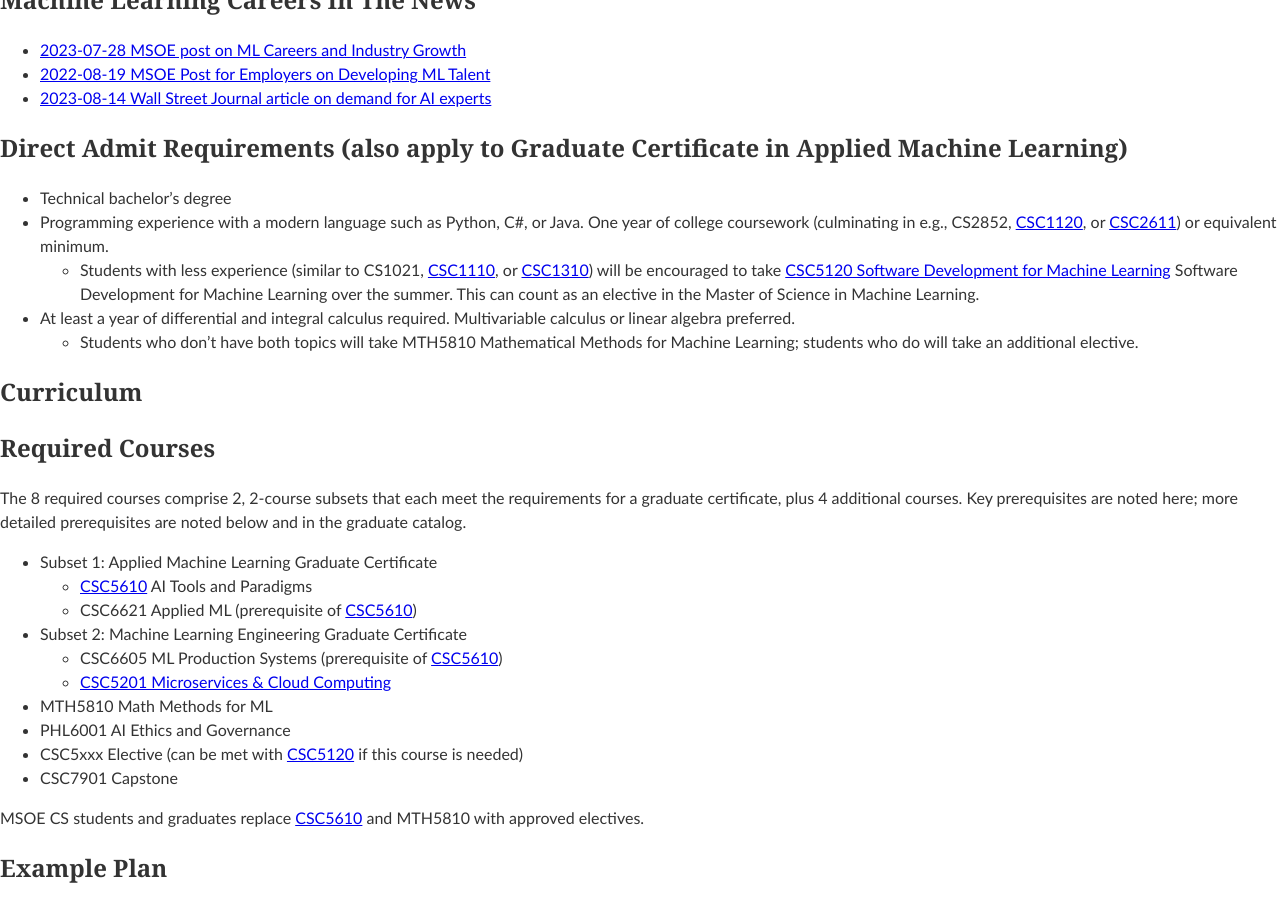
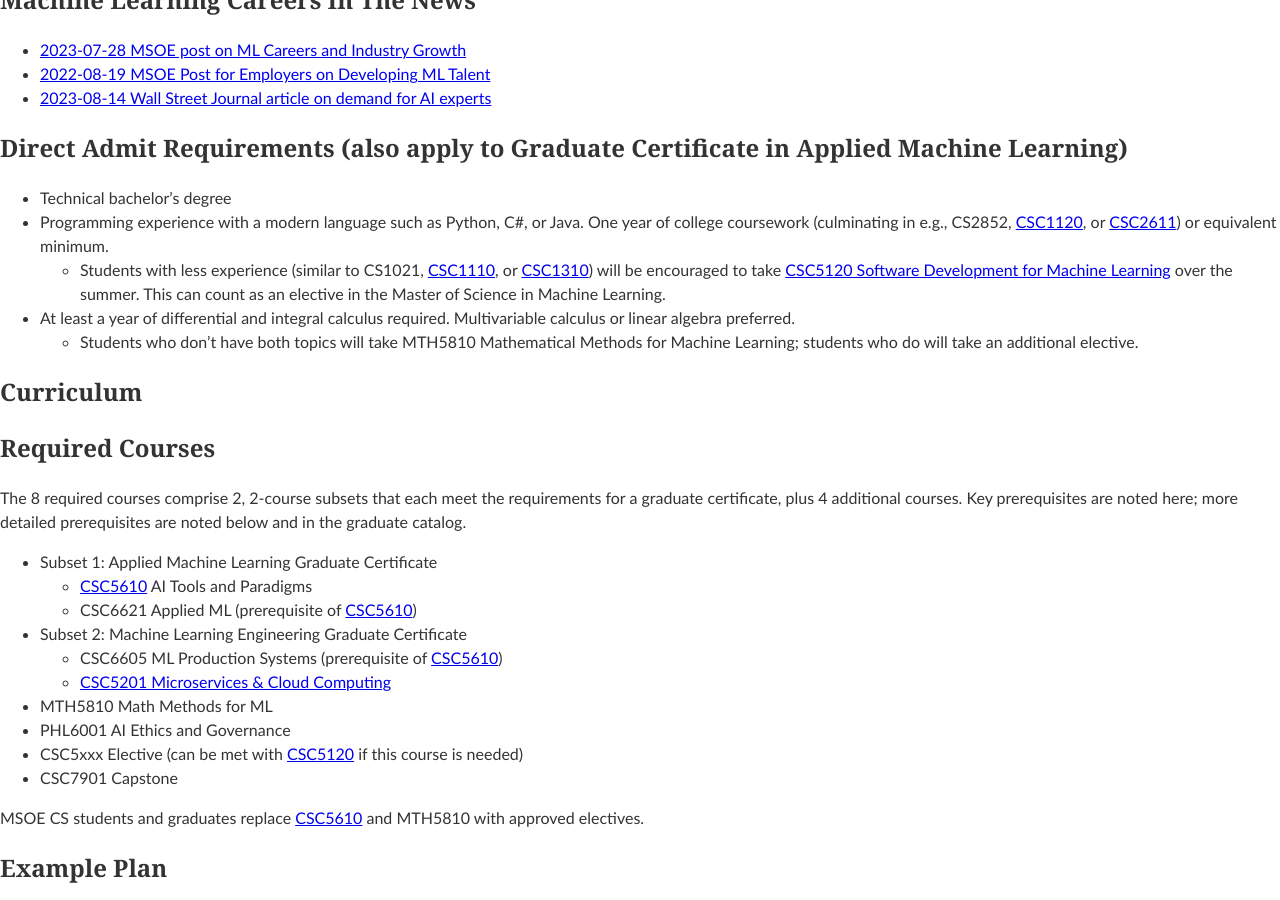
Before and after one commit to edurant/edurant.github.io, a Jekyll site: the page built from advising/msml.md, in a window 1280 px wide and 900 px high, scrolled down 2387 px. Built offline with Jekyll 4.4.1, drawn with Linux system fonts in a browser that asks for light colours; our own code applies the rules of GitHub Pages for plain Markdown files; some of the changed text lies outside the part shown.

Commit message:
MSML updates

```diff
--- a/advising/msml.md
+++ b/advising/msml.md
@@ -69,7 +69,7 @@ Please see [MSOE's Accreditations](https://www.msoe.edu/about-msoe/who-we-are/ac
 
 * Technical bachelor's degree
 * Programming experience with a modern language such as Python, C#, or Java. One year of college coursework (culminating in e.g., CS2852, [CSC1120](https://catalog.msoe.edu/preview_course_nopop.php?catoid=35&coid=40106), or [CSC2611](https://catalog.msoe.edu/preview_course_nopop.php?catoid=35&coid=40196)) or equivalent minimum.
-  * Students with less experience (similar to CS1021, [CSC1110](https://catalog.msoe.edu/preview_course_nopop.php?catoid=35&coid=40105), or [CSC1310](https://catalog.msoe.edu/preview_course_nopop.php?catoid=35&coid=40339)) will be encouraged to take [CSC5120 Software Development for Machine Learning][CSC5120] Software Development for Machine Learning over the summer. This can count as an elective in the Master of Science in Machine Learning.
+  * Students with less experience (similar to CS1021, [CSC1110](https://catalog.msoe.edu/preview_course_nopop.php?catoid=35&coid=40105), or [CSC1310](https://catalog.msoe.edu/preview_course_nopop.php?catoid=35&coid=40339)) will be encouraged to take [CSC5120 Software Development for Machine Learning][CSC5120] over the summer. This can count as an elective in the Master of Science in Machine Learning.
 * At least a year of differential and integral calculus required. Multivariable calculus or linear algebra preferred.
   * Students who don't have both topics will take MTH5810 Mathematical Methods for Machine Learning; students who do will take an additional elective.
 
```
Also changed, not shown: other parts of advising/msml.md (+1 -0 lines).
